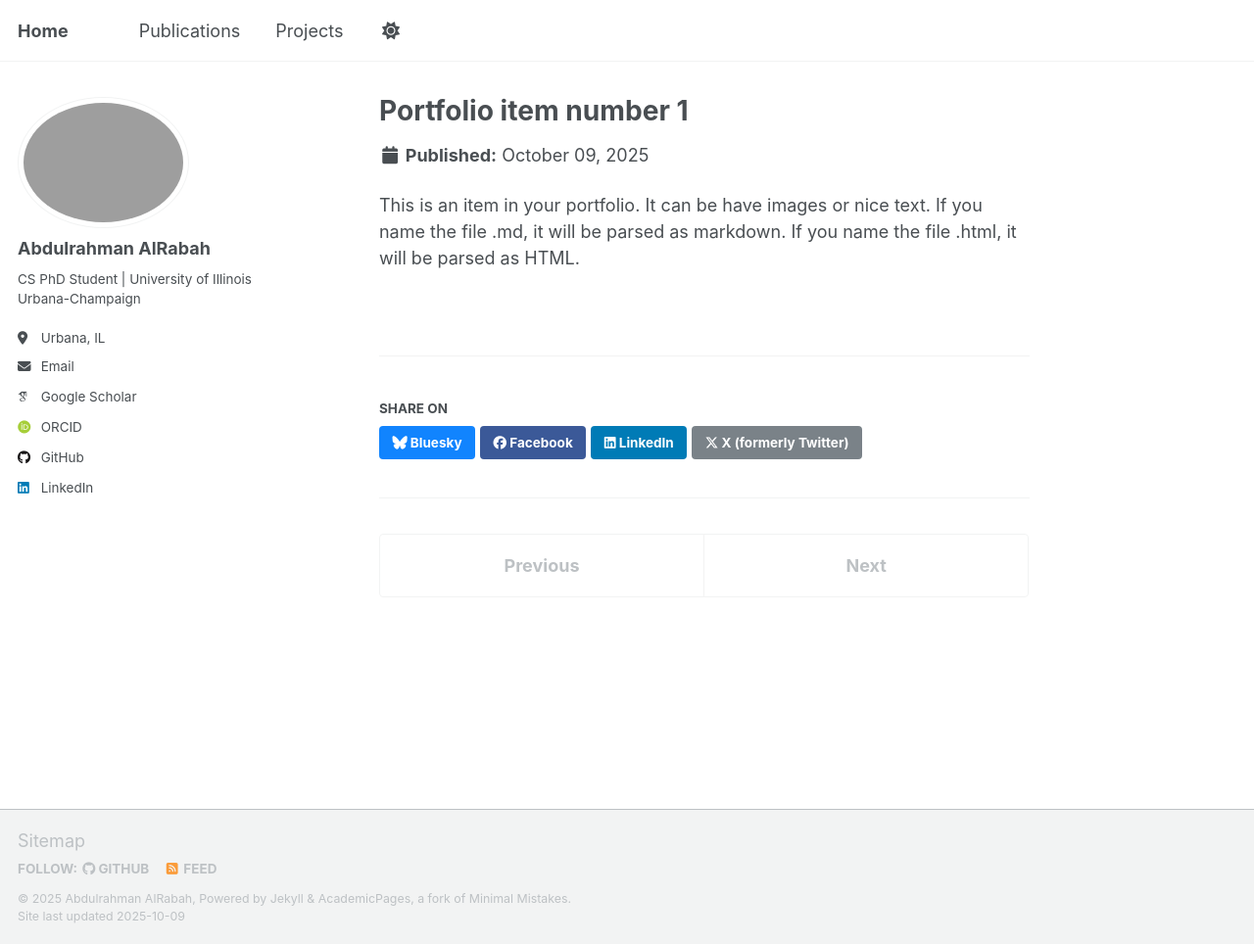
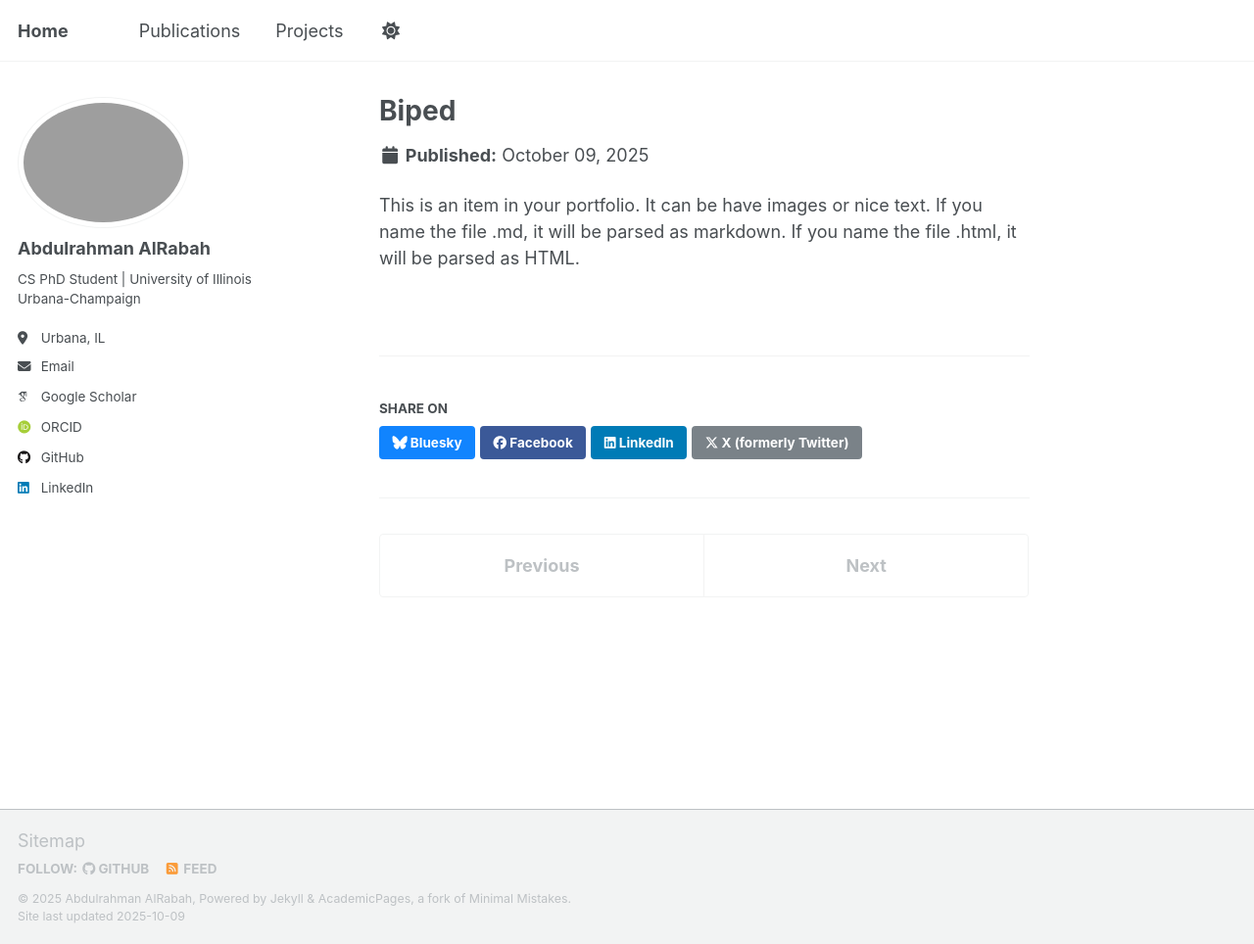
Before and after one commit to aalrabah/aalrabah.github.io, a Jekyll site: the page built from _portfolio/portfolio-1.md, in a window 1280 px wide and 964 px high. Shown: the whole window at 98% size. Built offline with Jekyll 4.4.1, drawn with Linux system fonts in a browser that asks for light colours; some web fonts are replaced; a script that is not in the unit is left out.

Commit message:
Update title of portfolio item to 'Biped'

```diff
--- a/_portfolio/portfolio-1.md
+++ b/_portfolio/portfolio-1.md
@@ -1,5 +1,5 @@
 ---
-title: "Portfolio item number 1"
+title: "Biped"
 excerpt: "Short description of portfolio item number 1<br/><img src='/images/500x300.png'>"
 collection: portfolio
 ---
```
